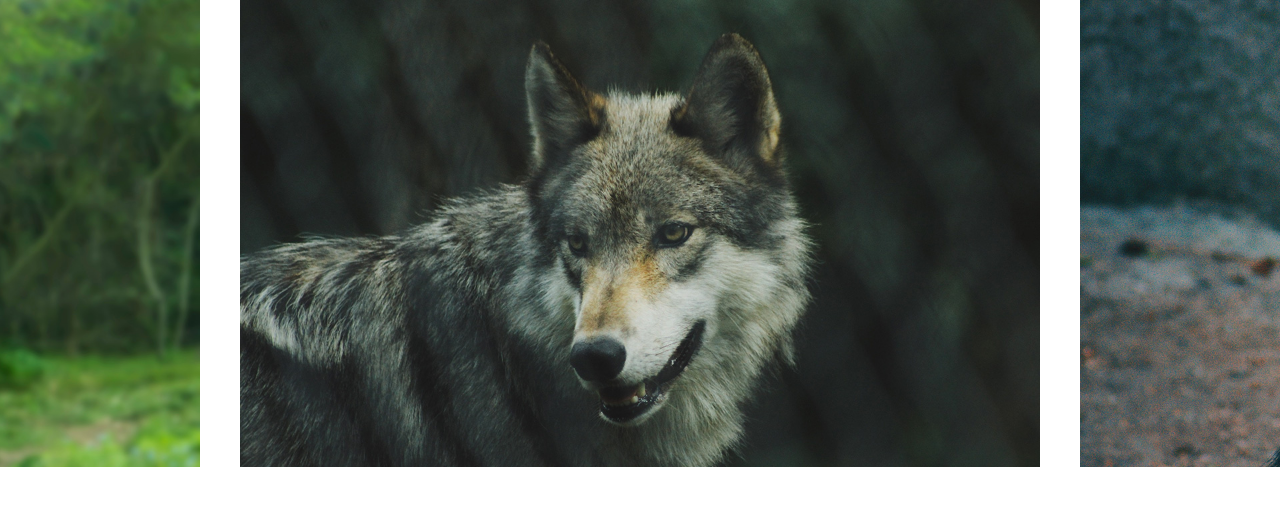
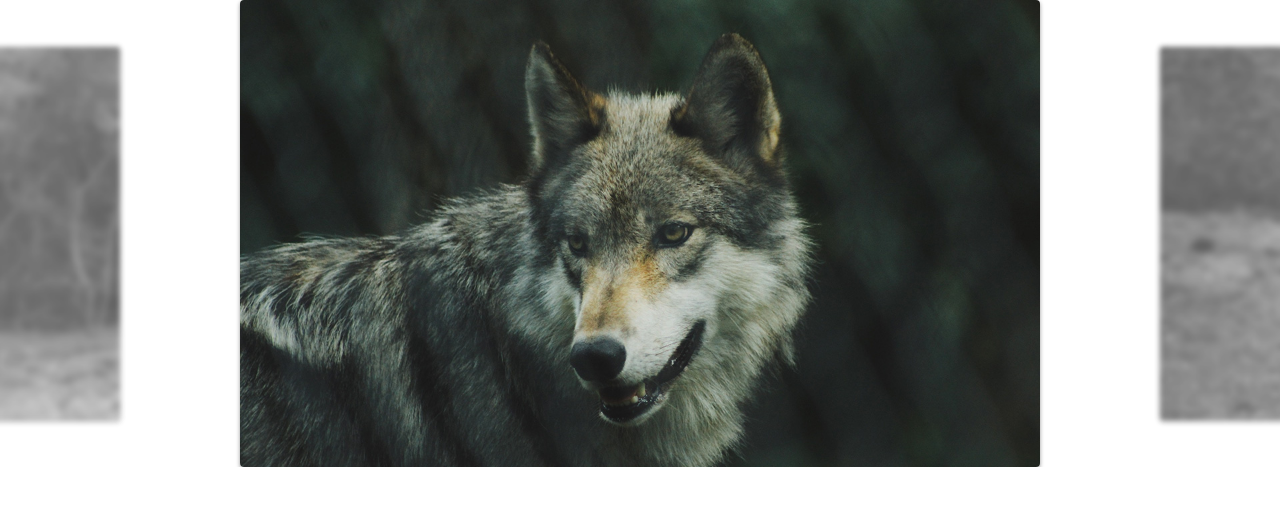
Before and after one commit to helciocandido/slide, a plain HTML site: page index.html in a window 1280 px wide. Drawn offline with Linux system fonts and the light colour scheme.

Commit message:
ajuste das configurações ao evento 'resize'

```diff
--- a/css/style.css
+++ b/css/style.css
@@ -20,9 +20,26 @@ img {
   display: flex;
 }
 
+.slide:hover {
+  will-change: transform;
+}
+
 .slide li {
   flex-shrink: 0;
   width: 80vw;
   max-width: 800px;
   margin: 0 20px;
+  border-radius: 4px;
+  overflow: hidden;
+  box-shadow: 0 2px 4px rgba(0, 0, 0, 0.4);
+  opacity: 0.7;
+  transform: scale(0.8);
+  transition: 0.3s;
+  filter: blur(3px) grayscale(100%);
 }
+
+.slide li.active {
+  opacity: 1;
+  transform: scale(1);
+  filter: blur(0) grayscale(0);
+}
--- a/js/script.js
+++ b/js/script.js
@@ -1,6 +1,6 @@
 import Slide from "./slide.js";
 
-const slide = new Slide(".slide", ".slide-wrapper");
+const slide = new Slide(".slide", ".slide-wrapper", "active");
 slide.init();
 
 slide.changeSlide(3);
--- a/js/slide.js
+++ b/js/slide.js
@@ -1,8 +1,11 @@
+import debounce from "./debounce.js";
+
 export default class Slide {
-  constructor(slide, wrapper) {
+  constructor(slide, wrapper, activeClass) {
     this.slide = document.querySelector(slide);
     this.wrapper = document.querySelector(wrapper);
     this.dist = { finalPosition: 0, startX: 0, movement: 0 };
+    this.activeClass = activeClass;
   }
 
   transition(active) {
@@ -67,12 +70,6 @@ export default class Slide {
     this.wrapper.addEventListener("touchend", this.onEnd);
   }
 
-  bindEvents() {
-    this.onStart = this.onStart.bind(this);
-    this.onMove = this.onMove.bind(this);
-    this.onEnd = this.onEnd.bind(this);
-  }
-
   //Slides config
 
   slidePosition(slide) {
@@ -101,6 +98,14 @@ export default class Slide {
     this.moveSlide(activeSlide.position);
     this.slidesIndexNav(index);
     this.dist.finalPosition = activeSlide.position;
+    this.changeActiveClass();
+  }
+
+  changeActiveClass() {
+    this.slideArray.forEach((item) =>
+      item.element.classList.remove(this.activeClass)
+    );
+    this.slideArray[this.index.active].element.classList.add(this.activeClass);
   }
 
   activePrevSlide() {
@@ -111,11 +116,30 @@ export default class Slide {
     if (this.index.next !== undefined) this.changeSlide(this.index.next);
   }
 
+  onResize() {
+    setTimeout(() => {
+      this.slidesConfig();
+      this.changeSlide(this.index.active);
+    }, 1000);
+  }
+
+  addResizeEvent() {
+    window.addEventListener("resize", this.onResize);
+  }
+
+  bindEvents() {
+    this.onStart = this.onStart.bind(this);
+    this.onMove = this.onMove.bind(this);
+    this.onEnd = this.onEnd.bind(this);
+    this.onResize = debounce(this.onResize.bind(this), 200);
+  }
+
   init() {
     this.bindEvents();
     this.transition(true);
     this.addSlideEvents();
     this.slidesConfig();
+    this.addResizeEvent();
     return this;
   }
 }
```
